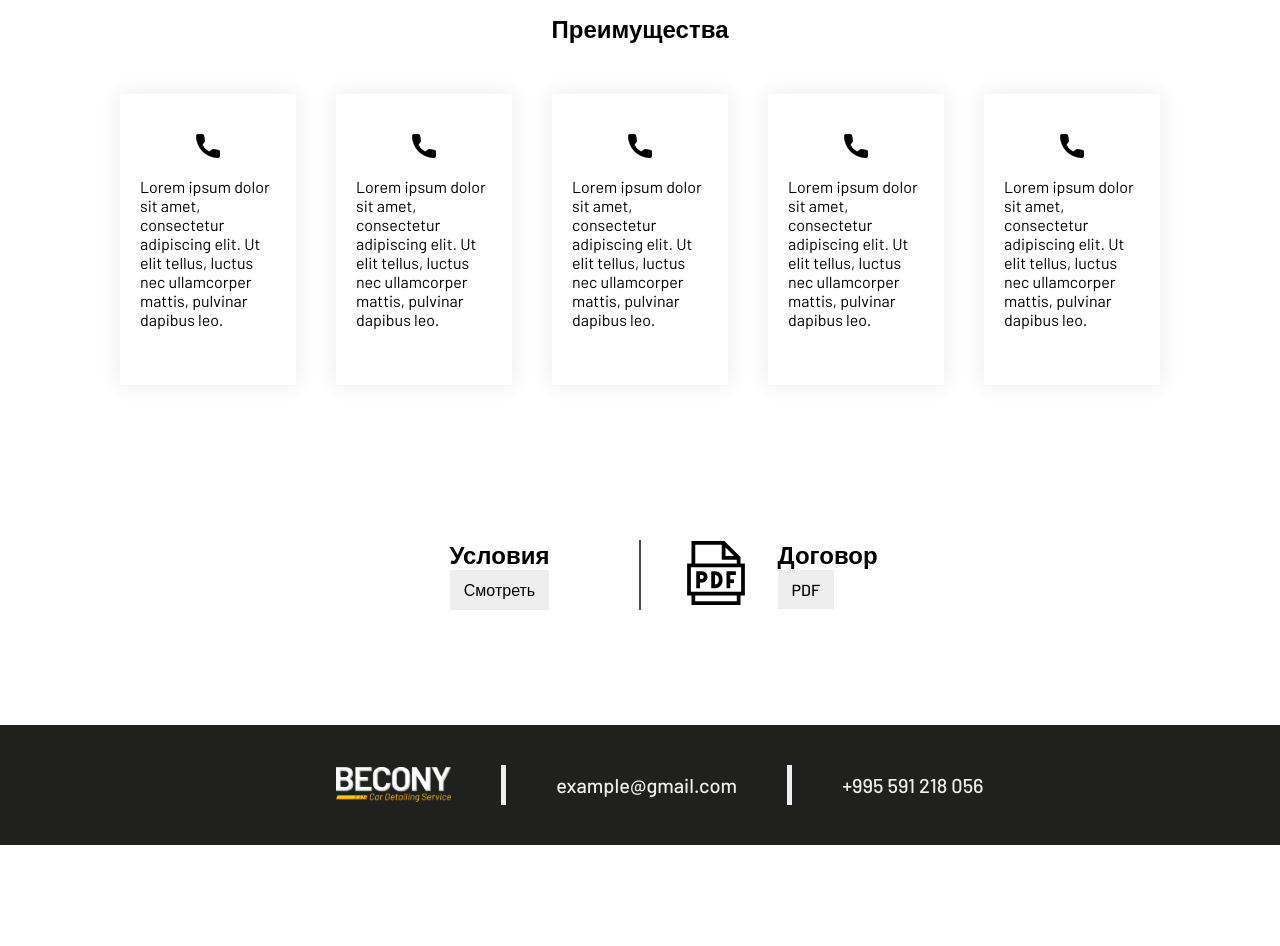
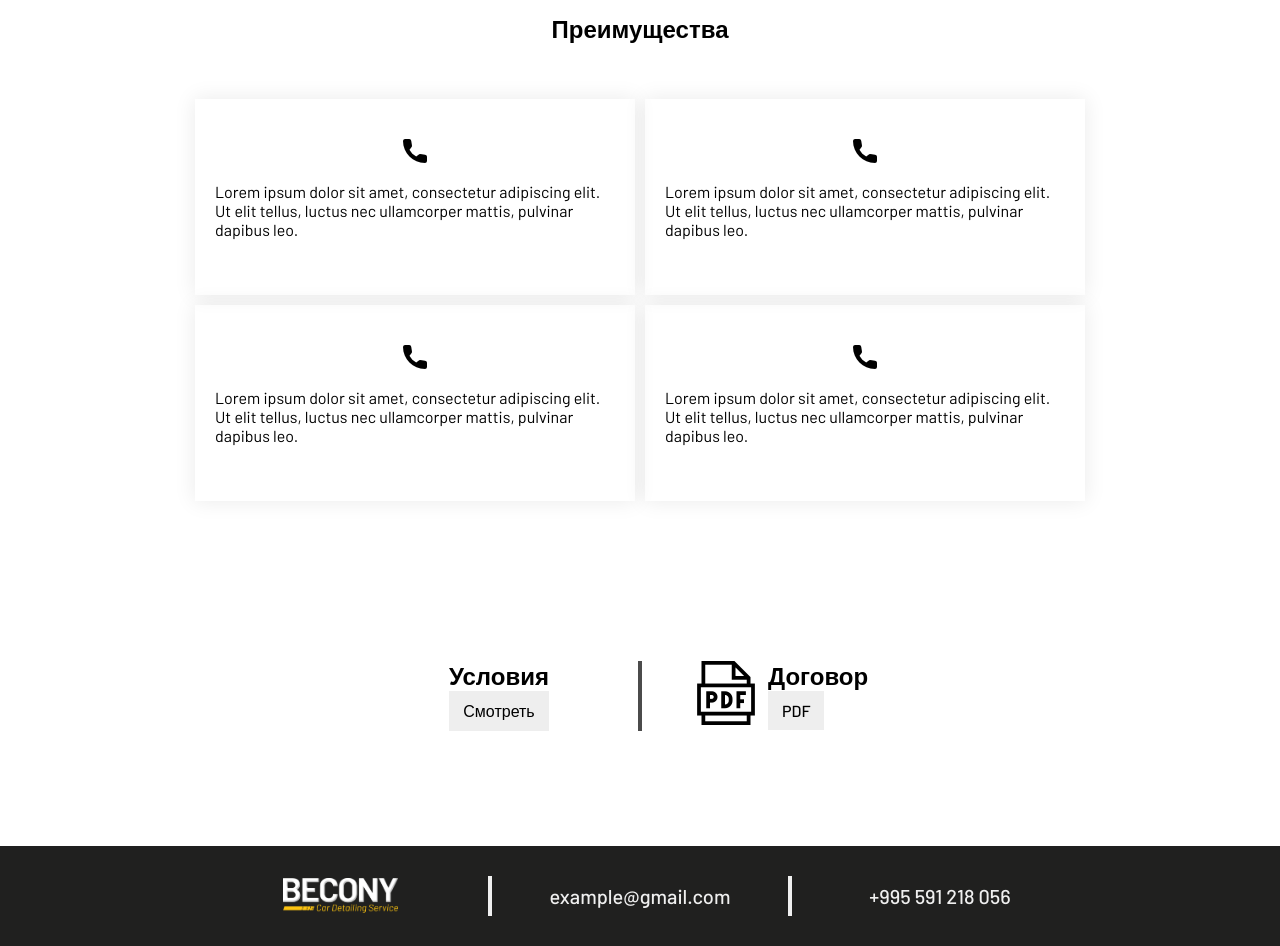
Before and after one commit to timurius/Petya-s-company-site, a plain HTML site: page index.html in a window 1280 px wide. Shown: the part 1920-2866 px from the top of the page. Before the commit the page ends 2765 px from the top, so only its background shows below. Drawn offline with Linux system fonts and the light colour scheme.

Commit message:
Mobile optimization

```diff
--- a/index.html
+++ b/index.html
@@ -256,8 +256,13 @@
 		}
 		.about__row {
 			display: flex;
-			width: 90%;
+			width: 75%;
 			margin: auto;
+		}
+		.about__items-container {
+			display: flex;
+			position: relative;
+			width: 50%;
 		}
 		.about__item {
 			padding: 40px 20px;
@@ -299,10 +304,19 @@
 		}
 		.documents__block {
 			width: 50%;
-			height: auto;
+			height: 70px;
 			text-align: center;
 			box-sizing: content-box;
-
+			display: flex;
+		}
+		.documents__block:nth-child(1){
+			flex-direction: column;
+			align-items: center;
+			border-right: 2px solid #4B4B4B;
+		}
+		.documents__block:nth-child(2){
+			border-left: 2px solid #4B4B4B;
+			justify-content: center;
 		}
 		@keyframes documents {
   			from { top: -100px; opacity: 0; }
@@ -320,34 +334,47 @@
 			display: block;
 			width: min-content;
 		}
-		.documents__icon {margin-right: 30px}
+		.documents__icon {display: inline-block; margin-right: 10px;}
 		.documents__content {
 			display: inline-block;
 			text-align: left;
 			width: 100px;
 		}
 		.right-border{
-			border-right: 2px solid #4B4B4B;
+
 		}
 		.footer {
 			background-color: #20201F;
-			padding: 10px 0px;
 		}
 		.footer__body {
 			list-style: none;
 			display: flex;
 			width: 70%;
 			margin: auto;
-			justify-content: center;
+			justify-content: space-around;
 			align-items: center;
 			height: 100px;
+			box-sizing: border-box;
+			padding: 0px;
 		}
 		.footer__item {
-			padding: 0px 50px;
-			border-right: 5px #EFEFEF solid;
+			padding: 0px 5%;
 			height: 40px;
 			display: inline-flex;
 			align-items: center;
+			justify-content: center;
+			flex: 1;
+			box-sizing: border-box;
+		}
+		.footer__item:nth-child(2) {
+			border-right: 2.5px #EFEFEF solid;
+			border-left: 2.5px #EFEFEF solid;
+		}
+		.footer__item:nth-child(1) {
+			border-right: 2.5px #EFEFEF solid;
+		}
+		.footer__item:nth-child(3) {
+			border-left: 2.5px #EFEFEF solid;
 		}
 		.footer__item a{
 			margin: 0px;
@@ -357,13 +384,33 @@
 			font-weight: 500;
 		}
 		.footer__logo{
+			width: 115px;
+    		height: 35px;
+		}
+		@media (max-width: 1400px){
+			.footer__item {
+				padding: 0px 2%;
+			}
+			.about__row {
+				flex-direction: column;
+			}
+			.about__items-container{
 				width: 100%;
-    		height: 35px;
-    		object-fit: contain;
 			}
-		@media (max-width: 900px){
+			.about__item {
+				margin: 5px;
+				padding: 0px inherit;
+			}
+		}
+		@media (max-width: 800px){
+			.footer__item {
+				padding: 0px 2px;
+			}
+			.footer__item a{
+				font-size: 16px;
+			}
 			.cars__row {
-				display: grid;
+				flex-direction: column;
 
 			}
 			.cars__block {
@@ -373,9 +420,41 @@
 				width: 80%;
 				margin: 20px auto ;
 			}
+			.about__items-container {
+				flex-direction: column;
+				margin: 0px;
 			}
-
-
+			.about__item {
+				width: 100%;
+			}
+			.documents {
+				width: 100%;
+			}
+			.footer__logo{
+				width: 76.6px;
+				height: 23.3px;
+			}
+			.footer__body {
+				width: 100%;
+			}
+		}
+		@media(max-width: 500px){
+			.footer__item a{
+				font-size: 13px;
+			}
+			.about__row {
+				width: 100%;
+			}
+			.header__title {
+				font-size: 60px;
+			}
+			.header{
+				height: 660px;
+			}
+			.documents__icon {
+				display: none;
+			}
+		}
 	</style>
 	<div class="header">
 		<div class="header__menu-container">
@@ -526,6 +605,7 @@
 			<h2>Преимущества</h2>
 		</div>
 		<div class="about__row">
+			<div class="about__items-container">
 				<div class="about__item" id="about-item1">
 					<div class="about__icon">
 						<img src="./images/icons/phone.png" alt="">
@@ -542,6 +622,8 @@
 						<p>Lorem ipsum dolor sit amet, consectetur adipiscing elit. Ut elit tellus, luctus nec ullamcorper mattis, pulvinar dapibus leo.</p>
 					</div>
 				</div>
+			</div>
+			<div class="about__items-container">
 				<div class="about__item" id="about-item3">
 					<div class="about__icon">
 						<img src="./images/icons/phone.png" alt="">
@@ -558,13 +640,6 @@
 						<p>Lorem ipsum dolor sit amet, consectetur adipiscing elit. Ut elit tellus, luctus nec ullamcorper mattis, pulvinar dapibus leo.</p>
 					</div>
 				</div>
-			<div class="about__item" id="about-item5">
-				<div class="about__icon">
-					<img src="./images/icons/phone.png" alt="">
-				</div>
-				<div class="about__text">
-					<p>Lorem ipsum dolor sit amet, consectetur adipiscing elit. Ut elit tellus, luctus nec ullamcorper mattis, pulvinar dapibus leo.</p>
-				</div>
 			</div>
 		</div>
 	</div>
@@ -573,11 +648,11 @@
 			<div class="documents__title">
 				<h2>Условия</h2>
 			</div>
-			<a class="documents__dowloand-button" style="margin: auto;">
+			<a class="documents__dowloand-button">
 				Смотреть
 			</a>
 		</div>
-		<div class="documents__block" style="display: flex; align-items: center; justify-content: center;">
+		<div class="documents__block">
 			<div class="documents__icon">
 				<img src="./images/icons/file.png" alt="" class="">
 			</div>
@@ -598,7 +673,7 @@
 				<img src="" alt="" class="footer__icon">
 				<a class="" href="mailto:timur.yagudin.08@gmail.com&cc=mail@htmlacademy.ru?body=Привет, подпишитесь на рассылку">example@gmail.com</a>
 			</li>
-			<li class="footer__item" style="border: none;">
+			<li class="footer__item">
 				<img src="" alt="" class="footer__icon">
 				<a href="tel:+995591218056">+995 591 218 056</a>
 			</li>
@@ -617,13 +692,16 @@
 			"about-item2" : ["about", 200],
 			"about-item3" : ["about", 300],
 			"about-item4" : ["about", 400],
-			"about-item5" : ["about", 500],
 			"cars-title" : ["title", 0],
 			"about-title" : ["title", 0],
 			"documents" : ["documents", 0]
 		}
 		const viewportWidth = window.innerWidth || document.documentElement.clientWidth;
 		const viewportHeight = window.innerHeight || document.documentElement.clientHeight;
+		function inUsersView(element){
+			let rect = element.getBoundingClientRect();
+			return rect.top >= 0 && rect.bottom <= viewportHeight ;
+		}
 		function changingElementsAnimations(){
 			if ( document.documentElement.clientWidth <= 900  ) {
 				for (let i = 1; i <= 7; i++) {
@@ -643,7 +721,6 @@
 					"about-item2" : ["about", 200],
 					"about-item3" : ["about", 300],
 					"about-item4" : ["about", 400],
-					"about-item5" : ["about", 500],
 					"cars-title" : ["title", 0],
 					"about-title" : ["title", 0],
 					"documents" : ["documents", 0]
@@ -671,10 +748,6 @@
 
 		}
 		changingElementsAnimations()
-		function inUsersView(element){
-			let rect = element.getBoundingClientRect();
-			return rect.top >= 0 && rect.bottom - element.clientHeight <= viewportHeight;
-		}
 		let playingAnimations = makePlayingAnimations();
 		playingAnimations()
 		window.addEventListener("resize", changingElementsAnimations );
```
Lines whose indentation alone changed are shown as unchanged.
